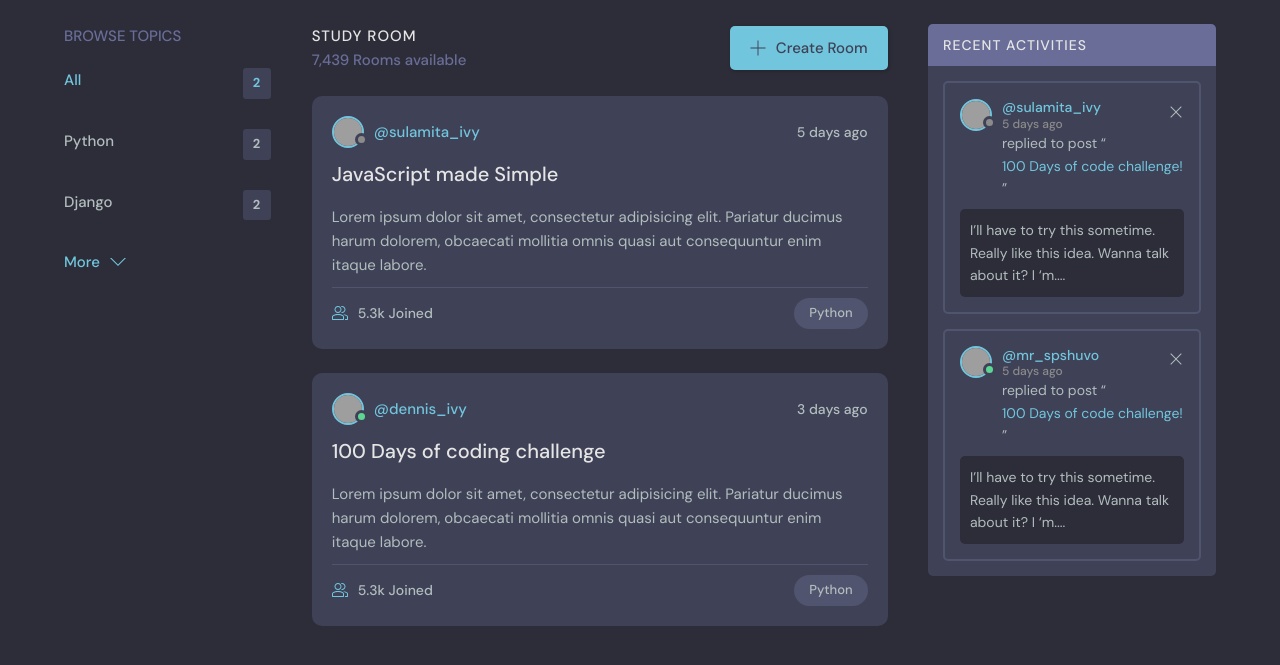
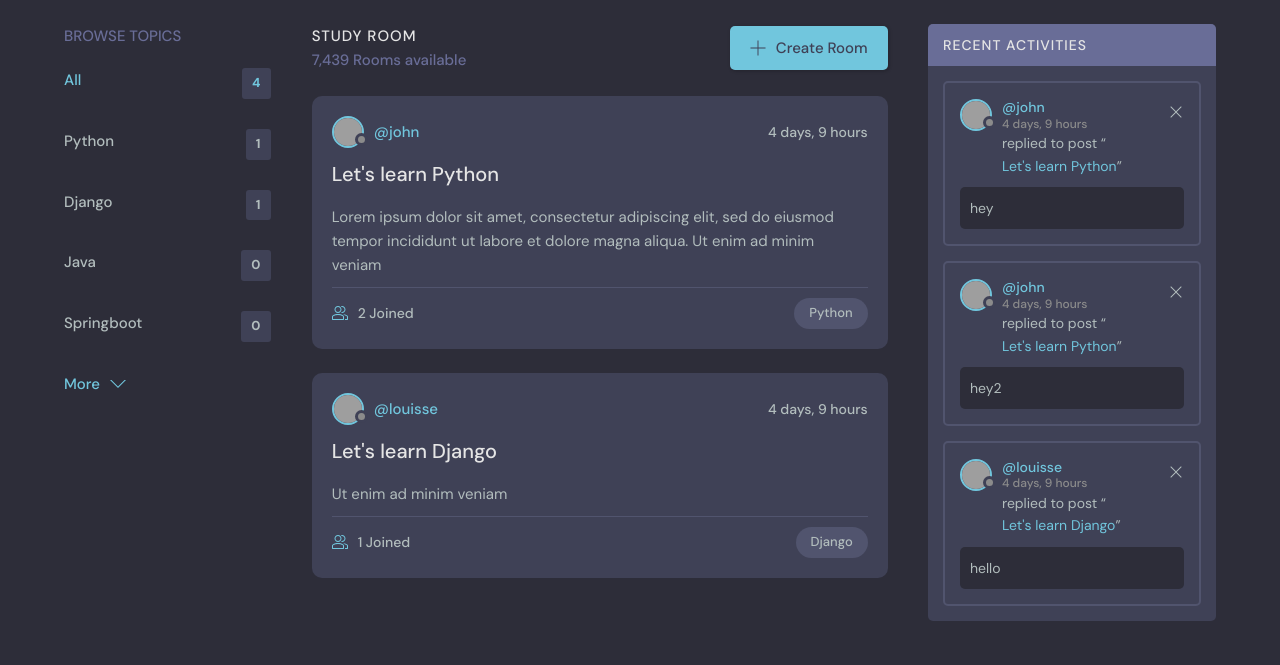
Before and after one commit to Johnlouisse088/Django-project1-test-, a Django app: page / in a window 1280 px wide. Shown: the part 76-741 px from the top of the page. Run offline with Django 5.2, Linux system fonts and the light colour scheme; data comes from the database, SQL or seed files in the repository; grey boxes are pictures that could not be loaded.

Commit message:
done home template

```diff
--- a/studybud/baseapp/models.py
+++ b/studybud/baseapp/models.py
@@ -18,14 +18,18 @@
         return self.name
 
 class Room(models.Model):
-    room = models.CharField(max_length=255, null=True)
+    name = models.CharField(max_length=255, null=True)
     host = models.ForeignKey(User, on_delete=models.CASCADE)
     topic = models.ForeignKey(Topic, on_delete=models.CASCADE)
     description = models.TextField(max_length=255)
+    created = models.DateTimeField(auto_now_add=True)
 
     def __str__(self):
-        return self.room
+        return self.name
 
 class Message(models.Model):
-    room = models.ForeignKey(Room, on_delete=models.CASCADE)
-    message = models.CharField(max_length=255, null=True)
+    room = models.ForeignKey(Room, on_delete=models.CASCADE, null=True)
+    messages = models.CharField(max_length=255, null=True)
+
+    def __str__(self):
+        return self.messages
--- a/studybud/baseapp/templates/activities_component.html
+++ b/studybud/baseapp/templates/activities_component.html
@@ -3,6 +3,7 @@
       <div class="activities__header">
         <h2>Recent Activities</h2>
       </div>
+      {% for activity in messages %}
       <div class="activities__box">
         <div class="activities__boxHeader roomListRoom__header">
           <a href="profile.html" class="roomListRoom__author">
@@ -10,8 +11,8 @@
               <img src="https://randomuser.me/api/portraits/women/11.jpg" />
             </div>
             <p>
-              @sulamita_ivy
-              <span>5 days ago</span>
+              @{{activity.room.host.username}}
+              <span>{{activity.room.created|timesince}}</span>
             </p>
           </a>
           <div class="roomListRoom__actions">
@@ -26,41 +27,12 @@
           </div>
         </div>
         <div class="activities__boxContent">
-          <p>replied to post “<a href="room.html">100 Days of code challenge!</a>”</p>
+          <p>replied to post “<a href="room.html">{{activity.room.name}}</a>”</p>
           <div class="activities__boxRoomContent">
-            I’ll have to try this sometime. Really like this idea. Wanna talk about it? I ‘m....
+            {{activity.messages}}
           </div>
         </div>
       </div>
-
-      <div class="activities__box">
-        <div class="activities__boxHeader roomListRoom__header">
-          <a href="profile.html" class="roomListRoom__author">
-            <div class="avatar avatar--small active">
-              <img src="https://randomuser.me/api/portraits/men/13.jpg" />
-            </div>
-            <p>
-              @mr_spshuvo
-              <span>5 days ago</span>
-            </p>
-          </a>
-          <div class="roomListRoom__actions">
-            <a href="#">
-              <svg version="1.1" xmlns="http://www.w3.org/2000/svg" width="32" height="32" viewBox="0 0 32 32">
-                <title>remove</title>
-                <path
-                  d="M27.314 6.019l-1.333-1.333-9.98 9.981-9.981-9.981-1.333 1.333 9.981 9.981-9.981 9.98 1.333 1.333 9.981-9.98 9.98 9.98 1.333-1.333-9.98-9.98 9.98-9.981z"
-                ></path>
-              </svg>
-            </a>
-          </div>
-        </div>
-        <div class="activities__boxContent">
-          <p>replied to post “<a href="room.html">100 Days of code challenge!</a>”</p>
-          <div class="activities__boxRoomContent">
-            I’ll have to try this sometime. Really like this idea. Wanna talk about it? I ‘m....
-          </div>
-        </div>
-      </div>
+      {% endfor %}
     </div>
 {% endblock %}
--- a/studybud/baseapp/templates/navbar.html
+++ b/studybud/baseapp/templates/navbar.html
@@ -6,7 +6,7 @@
           <img src="static/img/logo.svg" />
           <h1>StudyBuddy</h1>
         </a>
-        <form class="header__search">
+        <form class="header__search" method="GET">
           <label>
             <svg version="1.1" xmlns="http://www.w3.org/2000/svg" width="32" height="32" viewBox="0 0 32 32">
               <title>search</title>
@@ -14,7 +14,7 @@
                 d="M32 30.586l-10.845-10.845c1.771-2.092 2.845-4.791 2.845-7.741 0-6.617-5.383-12-12-12s-12 5.383-12 12c0 6.617 5.383 12 12 12 2.949 0 5.649-1.074 7.741-2.845l10.845 10.845 1.414-1.414zM12 22c-5.514 0-10-4.486-10-10s4.486-10 10-10c5.514 0 10 4.486 10 10s-4.486 10-10 10z"
               ></path>
             </svg>
-            <input placeholder="Search for rooms..." />
+            <input name="q" placeholder="Search for rooms..." />
           </label>
         </form>
         <nav class="header__menu">
--- a/studybud/baseapp/templates/room_component.html
+++ b/studybud/baseapp/templates/room_component.html
@@ -32,23 +32,23 @@
           Create Room
         </a>
       </div>
+      {% for room in room_topic %}
       <div class="roomListRoom">
         <div class="roomListRoom__header">
           <a href="profile.html" class="roomListRoom__author">
             <div class="avatar avatar--small">
               <img src="https://randomuser.me/api/portraits/women/11.jpg" />
             </div>
-            <span>@sulamita_ivy</span>
+            <span>@{{room.host.username}}</span>
           </a>
           <div class="roomListRoom__actions">
-            <span>5 days ago</span>
+            <span>{{room.created|timesince}}</span>
           </div>
         </div>
         <div class="roomListRoom__content">
-          <a href="room.html">JavaScript made Simple</a>
+          <a href="room.html">{{room.name}}</a>
           <p>
-            Lorem ipsum dolor sit amet, consectetur adipisicing elit. Pariatur ducimus harum dolorem, obcaecati
-            mollitia omnis quasi aut consequuntur enim itaque labore.
+            {{room.description}}
           </p>
         </div>
         <div class="roomListRoom__meta">
@@ -68,51 +68,11 @@
                 d="M12 16c3.859 0 7-3.141 7-7s-3.141-7-7-7c-3.859 0-7 3.141-7 7s3.141 7 7 7zM12 4c2.757 0 5 2.243 5 5s-2.243 5-5 5-5-2.243-5-5c0-2.757 2.243-5 5-5z"
               ></path>
             </svg>
-            5.3k Joined
+            {{room.message_set.all.count}} Joined
           </a>
-          <p class="roomListRoom__topic">Python</p>
+          <p class="roomListRoom__topic">{{room.topic}}</p>
         </div>
       </div>
-      <div class="roomListRoom">
-        <div class="roomListRoom__header">
-          <a href="profile.html" class="roomListRoom__author">
-            <div class="avatar avatar--small active">
-              <img src="https://randomuser.me/api/portraits/men/11.jpg" />
-            </div>
-            <span>@dennis_ivy</span>
-          </a>
-          <div class="roomListRoom__actions">
-            <span>3 days ago</span>
-          </div>
-        </div>
-        <div class="roomListRoom__content">
-          <a href="room.html">100 Days of coding challenge</a>
-          <p>
-            Lorem ipsum dolor sit amet, consectetur adipisicing elit. Pariatur ducimus harum dolorem, obcaecati
-            mollitia omnis quasi aut consequuntur enim itaque labore.
-          </p>
-        </div>
-        <div class="roomListRoom__meta">
-          <a class="roomListRoom__joined">
-            <svg version="1.1" xmlns="http://www.w3.org/2000/svg" width="32" height="32" viewBox="0 0 32 32">
-              <title>user-group</title>
-              <path
-                d="M30.539 20.766c-2.69-1.547-5.75-2.427-8.92-2.662 0.649 0.291 1.303 0.575 1.918 0.928 0.715 0.412 1.288 1.005 1.71 1.694 1.507 0.419 2.956 1.003 4.298 1.774 0.281 0.162 0.456 0.487 0.456 0.85v4.65h-4v2h5c0.553 0 1-0.447 1-1v-5.65c0-1.077-0.56-2.067-1.461-2.584z"
-              ></path>
-              <path
-                d="M22.539 20.766c-6.295-3.619-14.783-3.619-21.078 0-0.901 0.519-1.461 1.508-1.461 2.584v5.65c0 0.553 0.447 1 1 1h22c0.553 0 1-0.447 1-1v-5.651c0-1.075-0.56-2.064-1.461-2.583zM22 28h-20v-4.65c0-0.362 0.175-0.688 0.457-0.85 5.691-3.271 13.394-3.271 19.086 0 0.282 0.162 0.457 0.487 0.457 0.849v4.651z"
-              ></path>
-              <path
-                d="M19.502 4.047c0.166-0.017 0.33-0.047 0.498-0.047 2.757 0 5 2.243 5 5s-2.243 5-5 5c-0.168 0-0.332-0.030-0.498-0.047-0.424 0.641-0.944 1.204-1.513 1.716 0.651 0.201 1.323 0.331 2.011 0.331 3.859 0 7-3.141 7-7s-3.141-7-7-7c-0.688 0-1.36 0.131-2.011 0.331 0.57 0.512 1.089 1.075 1.513 1.716z"
-              ></path>
-              <path
-                d="M12 16c3.859 0 7-3.141 7-7s-3.141-7-7-7c-3.859 0-7 3.141-7 7s3.141 7 7 7zM12 4c2.757 0 5 2.243 5 5s-2.243 5-5 5-5-2.243-5-5c0-2.757 2.243-5 5-5z"
-              ></path>
-            </svg>
-            5.3k Joined
-          </a>
-          <p class="roomListRoom__topic">Python</p>
-        </div>
-      </div>
+      {% endfor %}
     </div>
 {% endblock %}
--- a/studybud/baseapp/templates/topics_component.html
+++ b/studybud/baseapp/templates/topics_component.html
@@ -9,7 +9,7 @@
     </li>
       {% for topic in topics %}
     <li>
-      <a href="?q={{topic.name}}">{{topic.name}} <span>{{room_topic.count}}</span></a>
+      <a href="?q={{topic.name}}">{{topic.name}} <span>{{topic.room_set.all.count}}</span></a>
     </li>
       {% endfor %}
 
--- a/studybud/baseapp/views.py
+++ b/studybud/baseapp/views.py
@@ -8,11 +8,14 @@
     query = request.GET.get("q") if request.GET.get("q") is not None else ""
     topics = Topic.objects.all()
     rooms = Room.objects.all()
+    messages = Message.objects.all()
     room_topic = rooms.filter(
-        room__icontains = query
+        name__icontains = query
     )
     context ={
         "topics": topics,
         "room_topic":room_topic,
+        "rooms": rooms,
+        "messages": messages,
     }
     return render(request, "home.html", context)
```
Also changed, not shown: studybud/baseapp/migrations/0010_remove_message_room_message_room.py (added), studybud/baseapp/migrations/0011_rename_room_room_name_room_created.py (added), studybud/baseapp/migrations/0012_rename_message_message_messages.py (added), studybud/baseapp/migrations/0013_remove_message_room_message_room.py (added), studybud/db.sqlite3.
